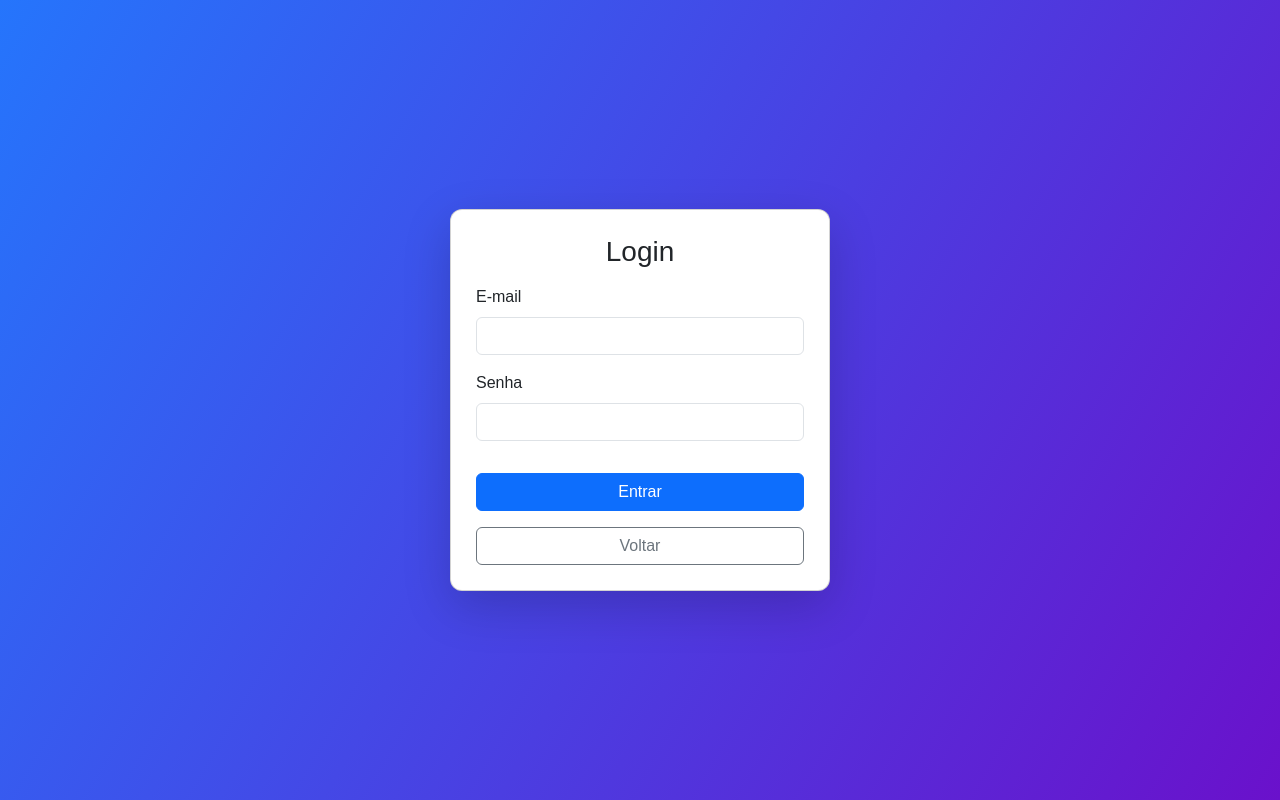
After one commit to Isabela12145/PorTrasdaTela-INFOG, a Django app: page /login/ in a window 1280 px wide. The commit adds this page. Run offline with Django 5.2, Linux system fonts and the light colour scheme.

Commit message:
Add files via upload

```diff
--- /dev/null
+++ b/app/templates/login.html
@@ -0,0 +1,51 @@
+<!DOCTYPE html>
+<html lang="pt-BR">
+<head>
+  <meta charset="UTF-8">
+  <meta name="viewport" content="width=device-width, initial-scale=1">
+  <title>Login – Por Trás da Tela</title>
+
+  <link href="https://cdn.jsdelivr.net/npm/bootstrap@5.3.3/dist/css/bootstrap.min.css" rel="stylesheet">
+
+  <style>
+    body {
+      background: linear-gradient(120deg, #2575fc, #6a11cb);
+      height: 100vh;
+      display: flex;
+      justify-content: center;
+      align-items: center;
+      font-family: "Poppins", sans-serif;
+    }
+    .card {
+      width: 380px;
+      padding: 25px;
+      border-radius: 12px;
+    }
+  </style>
+</head>
+<body>
+
+  <div class="card shadow-lg">
+    <h3 class="text-center mb-3">Login</h3>
+
+    <form action="" method="POST">
+      {% csrf_token %}
+
+      <div class="mb-3">
+        <label class="form-label">E-mail</label>
+        <input type="email" class="form-control" name="username" required>
+      </div>
+
+      <div class="mb-3">
+        <label class="form-label">Senha</label>
+        <input type="password" class="form-control" name="password" required>
+      </div>
+
+      <button type="submit" class="btn btn-primary w-100 mt-3">Entrar</button>
+
+      <a href="/" class="btn btn-outline-secondary w-100 mt-3">Voltar</a>
+    </form>
+  </div>
+
+</body>
+</html>
--- a/app/views.py
+++ b/app/views.py
@@ -1,28 +1,49 @@
-from django.shortcuts import render, redirect, get_object_or_404
-from .models import *
-from django.views import View
-from django.contrib import messages
+from django.shortcuts import render, redirect
+from django.contrib.auth import authenticate, login, logout
+from django.contrib.auth.decorators import login_required
 
-def home(request):
-    return render(request, 'home.html')
+def index(request):
+    return render(request, "index.html")
 
-def usuarios(request):
-    return render(request, 'usuarios.html')
+def login_page(request):
+    return render(request, "login.html")
 
-def criancas(request):
-    return render(request, 'criancas.html')
+def login_user(request):
+    if request.method == "POST":
+        email = request.POST.get("email")
+        senha = request.POST.get("senha")
 
-def registros_tempo_tela(request):
-    return render(request, 'registros-tempo-tela.html')
+        user = authenticate(request, username=email, password=senha)
 
-def desafios_offline(request):
-    return render(request, 'desafios-offline.html')
+        if user:
+            login(request, user)
+            return redirect("index")
+        else:
+            return render(request, "login.html", {"erro": "Login inválido!"})
 
-def recompensas(request):
-    return render(request, 'recompensas.html')
+def logout_user(request):
+    logout(request)
+    return redirect("login")
 
-def conteudos_educativos(request):
-    return render(request, 'conteudos-educativos.html')
 
-def feedback(request):
-    return render(request, 'feedback.html')
+# ---- PÁGINAS INTERNAS ---- #
+
+@login_required(login_url="login")
+def alerta(request):
+    return render(request, "alerta.html")
+
+@login_required(login_url="login")
+def diario(request):
+    return render(request, "diario.html")
+
+@login_required(login_url="login")
+def ranking(request):
+    return render(request, "ranking.html")
+
+@login_required(login_url="login")
+def recompensa(request):
+    return render(request, "recompensa.html")
+
+@login_required(login_url="login")
+def profissionais(request):
+    return render(request, "profissional.html")
--- a/config/urls.py
+++ b/config/urls.py
@@ -1,16 +1,19 @@
 from django.contrib import admin
-from django.urls import path, include
-from django.views.generic import TemplateView
-from app.views import *
+from django.urls import path
+from app import views
 
 urlpatterns = [
     path('admin/', admin.site.urls),
-    path('', TemplateView.as_view(template_name='index.html'), name='home'),
-    path('usuarios/', TemplateView.as_view(template_name='usuarios.html'), name='usuarios'),
-    path('criancas/', TemplateView.as_view(template_name='criancas.html'), name='criancas'),
-    path('registros-tempo-tela/', TemplateView.as_view(template_name='registros-tempo-tela.html'), name='registros-tempo-tela'),
-    path('desafios-offline/', TemplateView.as_view(template_name='desafios-offline.html'), name='desafios-offline'),
-    path('recompensas/', TemplateView.as_view(template_name='recompensas.html'), name='recompensas'),
-    path('conteudos-educativos/', TemplateView.as_view(template_name='conteudos-educativos.html'), name='conteudos-educativos'),
-    path('feedback/', TemplateView.as_view(template_name='feedback.html'), name='feedback'),
+
+    path('', views.index, name="index"),
+    path('login/', views.login_page, name="login"),
+    path('login_user/', views.login_user, name="login_user"),
+    path('logout/', views.logout_user, name="logout"),
+
+    # páginas internas
+    path('alerta/', views.alerta, name="alerta"),
+    path('diario/', views.diario, name="diario"),
+    path('ranking/', views.ranking, name="ranking"),
+    path('recompensa/', views.recompensa, name="recompensa"),
+    path('profissionais/', views.profissionais, name="profissionais"),
 ]
```
Also changed, not shown: app/templates/index.html (+6 -1 lines).
